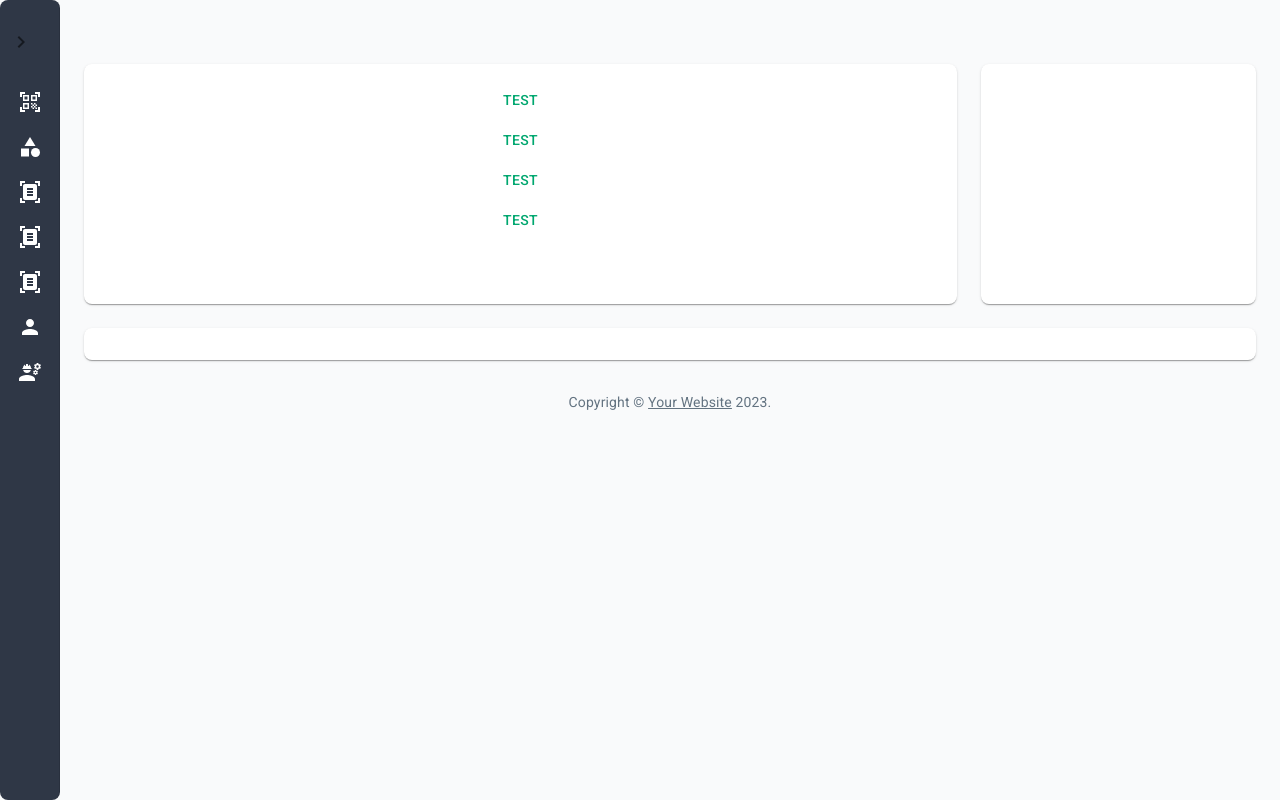
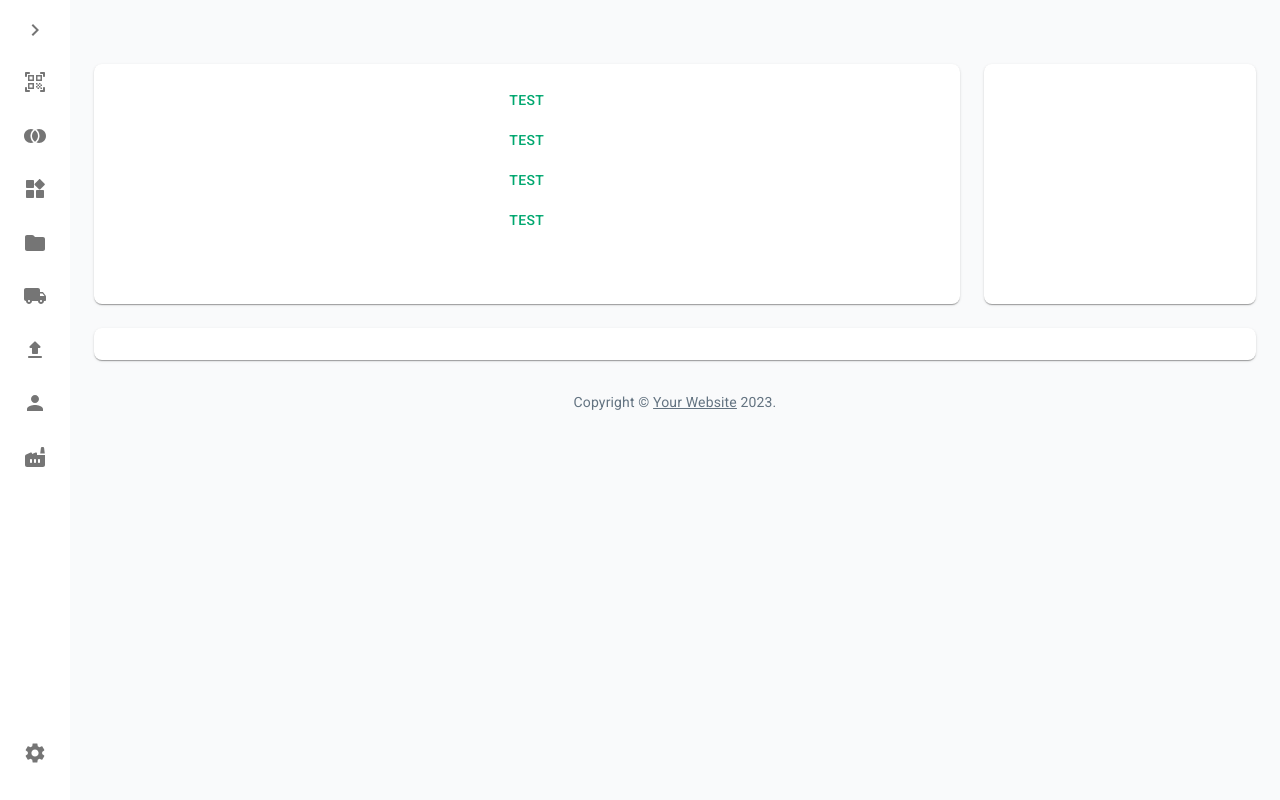
Before and after one commit to AndreaBellomia/LotsTracker, a React (Create React App) app in the folder react_app/: page / in a window 1280 px wide. Built offline with nearby package versions, Linux system fonts and the light colour scheme; the HTML template or start-up script is replaced by a standard one.

Commit message:
ui refactoring

```diff
--- a/react_app/src/layout/components/AsideNavbar.jsx
+++ b/react_app/src/layout/components/AsideNavbar.jsx
@@ -1,5 +1,5 @@
 import React, { useState } from 'react';
-import { Outlet, NavLink, Link } from 'react-router-dom';
+import { Outlet } from 'react-router-dom';
 
 import { styled } from '@mui/material/styles';
 import {
@@ -15,21 +15,28 @@ import {
   ListItemText,
   CssBaseline,
   Container,
+  Link
 } from '@mui/material';
+
+
 import Box from '@mui/material/Box';
 
 import {
   ChevronRight,
-  QrCodeScanner,
   Person,
-  Inventory,
-  DocumentScanner,
-  Engineering,
-  Category,
+  Settings,
+  FolderRounded,
+  WidgetsRounded,
+  QrCodeScannerRounded,
+  FactoryRounded,
+  JoinFullRounded,
+  LocalShippingRounded,
+  FileUploadRounded
 } from '@mui/icons-material';
 
+
 const drawerWidth = 240;
-const drawerClosedWidth = 60;
+const drawerClosedWidth = 70;
 
 const openedMixin = (theme) => ({
   width: drawerWidth,
@@ -52,36 +59,16 @@ const closedMixin = (theme) => ({
   // },
 });
 
-const DrawerHeader = styled('div')(({ theme }) => ({
+const DrawerHeader = styled('div')(({ theme, open }) => ({
   display: 'flex',
   alignItems: 'center',
-  justifyContent: 'flex-end',
-  padding: theme.spacing(0, 1),
+  justifyContent: 'center',
+
+  ...(open && {
+    justifyContent: 'end'
+  }),
   // necessary for content to be below app bar
-  ...theme.mixins.toolbar,
-}));
-
-const CustomAppBar = styled(AppBar, {
-  shouldForwardProp: (prop) => prop !== 'open',
-})(({ theme, open }) => ({
-  marginLeft: drawerClosedWidth,
-  width: `calc(100% - ${drawerClosedWidth}px)`,
-  zIndex: theme.zIndex.drawer + 1,
-  backgroundColor: 'transparent',
-  boxShadow: 'none',
-  color: 'black',
-  transition: theme.transitions.create(['width', 'margin'], {
-    easing: theme.transitions.easing.sharp,
-    duration: theme.transitions.duration.leavingScreen,
-  }),
-  ...(open && {
-    marginLeft: drawerWidth,
-    width: `calc(100% - ${drawerWidth}px)`,
-    transition: theme.transitions.create(['width', 'margin'], {
-      easing: theme.transitions.easing.sharp,
-      duration: theme.transitions.duration.enteringScreen,
-    }),
-  }),
+  // ...theme.mixins.toolbar,
 }));
 
 const CustomDrawer = styled(Drawer, { shouldForwardProp: (prop) => prop !== 'open' })(({ theme, open }) => ({
@@ -89,6 +76,7 @@ const CustomDrawer = styled(Drawer, { shouldForwardProp: (prop) => prop !== 'ope
   flexShrink: 0,
   whiteSpace: 'nowrap',
   boxSizing: 'border-box',
+  border: 0,
   ...(open && {
     ...openedMixin(theme),
     '& .MuiDrawer-paper': openedMixin(theme),
@@ -97,6 +85,8 @@ const CustomDrawer = styled(Drawer, { shouldForwardProp: (prop) => prop !== 'ope
     ...closedMixin(theme),
     '& .MuiDrawer-paper': closedMixin(theme),
   }),
+
+
 }));
 
 const CustomChevronIcon = styled(ChevronRight, { shouldForwardProp: (prop) => prop !== 'open' })(({ theme, open }) => ({
@@ -116,6 +106,8 @@ const CustomListItem = styled(ListItem, { shouldForwardProp: (prop) => prop !==
   display: 'block',
   borderRadius: '.5rem',
   marginBottom: 5,
+  color: theme.palette.text.secondary,
+  textDecoration: "none",
 
   ...(active && {
     backgroundColor: 'rgba(255, 255, 255, 0.04)',
@@ -131,77 +123,109 @@ export default function AsideNavbar() {
 
   const listItems = [
     {
-      url: 'lotti',
+      url: '/lotti',
       name: 'Lotti',
-      icon: <QrCodeScanner />,
+      icon: <QrCodeScannerRounded />,
     },
     {
-      url: 'magazzino',
-      name: 'Magazzino',
-      icon: <Category />,
+      url: '/lotti/riconsegna',
+      name: 'Rientro lotti',
+      icon: <JoinFullRounded />,
     },
     {
-      url: 'documenti',
-      name: 'Doc. di consegna',
-      icon: <DocumentScanner />,
+      url: '/magazzino',
+      name: 'Magazzino',
+      icon: <WidgetsRounded />,
     },
     {
-      url: 'fornitori/documenti/carico',
-      name: 'Doc. di carico',
-      icon: <DocumentScanner />,
+      url: '/documenti',
+      name: 'Doc. di vendita',
+      icon: <FolderRounded />,
     },
     {
-      url: 'fornitori/documenti/scarico',
-      name: 'Doc. di reso',
-      icon: <DocumentScanner />,
+      url: '/fornitori/documenti/carico',
+      name: 'Carico di magazzino',
+      icon: <LocalShippingRounded />,
     },
     {
-      url: 'clienti',
+      url: '/fornitori/documenti/scarico',
+      name: 'Doc. di reso',
+      icon: <FileUploadRounded />,
+    },
+    {
+      url: '/clienti',
       name: 'Clienti',
       icon: <Person />,
     },
     {
-      url: 'fornitori',
+      url: '/fornitori',
       name: 'Fornitori',
-      icon: <Engineering />,
+      icon: <FactoryRounded />,
     },
+
   ];
 
   return (
     <Box sx={{ display: 'flex' }}>
       <CssBaseline />
-      <CustomDrawer variant="permanent" open={open}>
-        <DrawerHeader>
+      <CustomDrawer variant="permanent" open={open} PaperProps={{ sx : { borderRadius: 0, backgroundColor: " white", border: 0 } }}>
+        <DrawerHeader open={open} >
           <IconButton onClick={handleDrawerToggle}>
             <CustomChevronIcon open={open} />
           </IconButton>
         </DrawerHeader>
         <List>
           {listItems.map((element, index) => (
-            <Link to={element.url} key={index}>
-              <CustomListItem disablePadding sx={{ color: 'white' }}>
+            <Link href={element.url} key={index} sx={{ textDecoration: "none", marginBottom: 5}}>
+              <CustomListItem disablePadding>
                 <ListItemButton
                   sx={{
                     justifyContent: open ? 'initial' : 'center',
                     px: 2,
-                    py: 0.5,
+                    py: 1,
+                    borderRadius: '5px'
                   }}
                 >
                   <ListItemIcon
                     sx={{
                       minWidth: 0,
                       mr: open ? 2 : 'auto',
-                      justifyContent: 'center',
-                      color: 'white',
+                      justifyContent: 'center'
                     }}
                   >
                     <>{element.icon}</>
                   </ListItemIcon>
-                  <ListItemText primary={element.name} sx={{ opacity: open ? 1 : 0 }} />
+                  <ListItemText primary={element.name} sx={{ opacity: open ? 1 : 0 }} primaryTypographyProps={{ variant: "button" }} />
                 </ListItemButton>
               </CustomListItem>
             </Link>
           ))}
+        </List>
+
+        <List sx={{ bottom: 0, marginTop: "auto" }}>
+          <Link href="/admin" sx={{ textDecoration: "none", marginBottom: 5}}>
+              <CustomListItem disablePadding>
+                <ListItemButton
+                  sx={{
+                    justifyContent: open ? 'initial' : 'center',
+                    px: 2,
+                    py: 1,
+                    borderRadius: '5px'
+                  }}
+                >
+                  <ListItemIcon
+                    sx={{
+                      minWidth: 0,
+                      mr: open ? 2 : 'auto',
+                      justifyContent: 'center'
+                    }}
+                  >
+                    <Settings />
+                  </ListItemIcon>
+                  <ListItemText primary="Admin" sx={{ opacity: open ? 1 : 0 }} primaryTypographyProps={{ variant: "button" }} />
+                </ListItemButton>
+              </CustomListItem>
+            </Link>
         </List>
       </CustomDrawer>
       <Box id="main-content" component="div" sx={{ p: 3, mt: 5, width: { sm: `100%` } }}>
--- a/react_app/src/pages/Customers/components/MainTableList.jsx
+++ b/react_app/src/pages/Customers/components/MainTableList.jsx
@@ -1,7 +1,7 @@
 import React, { useEffect, useState } from 'react';
 import { snack } from '@/components/Snackbar.jsx';
 
-import { Paper, Grid, Button, Box, Stack, Chip, Pagination, IconButton } from '@mui/material';
+import { Paper, Grid, Button, Box, Typography, Chip, Pagination, IconButton } from '@mui/material';
 import { Link, useNavigate } from 'react-router-dom';
 
 import EditIcon from '@mui/icons-material/Edit';
@@ -76,13 +76,10 @@ export default function () {
 
   return (
     <>
-      <Grid container spacing={3}>
-        <Grid item xs={6} md={4} lg={4}>
-          <InputSearch setterValue={setSearch} />
-        </Grid>
-        <Grid item xs={1} md={4} lg={4}></Grid>
-        <Grid item xs={5} md={4} lg={4}>
-          <Box sx={{ display: 'flex', justifyContent: 'end' }}>
+      <Box sx={{ display: 'flex', justifyContent: 'space-between', marginBottom: 3, alignItems: 'center' }}>
+        <Typography variant="h4" color="initial">
+          Documenti di consegna
+        </Typography>
         <Link to="/documenti/crea">
           <Button variant="contained" size="medium" color="grey">
             <AddIcon />
@@ -91,24 +88,30 @@ export default function () {
           </Button>
         </Link>
       </Box>
+      <Paper elevation={5}>
+        <Grid container>
+          <Grid item xs={6} md={4} lg={4}>
+            <Box sx={{ p: 2 }}>
+              <InputSearch setterValue={setSearch} />
+            </Box>
           </Grid>
           <Grid item xs={12}>
-          <Paper elevation={5}>
             <Tables headers={headers} bodis={bodis} orderBy={[orderBy, setOrderBy]}></Tables>
-          </Paper>
           </Grid>
           <Grid item xs={12}>
-          <Box mt="2" />
-
+            <Box sx={{ p: '1rem', display: 'flex', justifyContent: 'end' }}>
               <Pagination
                 count={Number(pages)}
-            color="primary"
+                color="grey"
+                shape="rounded"
                 onChange={(e, page) => {
                   setPageSelected(page);
                 }}
               />
+            </Box>
           </Grid>
         </Grid>
+      </Paper>
     </>
   );
 }
--- a/react_app/src/pages/ToSupplier/components/MainTableList.jsx
+++ b/react_app/src/pages/ToSupplier/components/MainTableList.jsx
@@ -1,7 +1,7 @@
 import React, { useEffect, useState } from 'react';
 import { snack } from '@/components/Snackbar.jsx';
 
-import { Paper, Grid, Button, Box, Stack, Chip, Pagination, IconButton } from '@mui/material';
+import { Paper, Grid, Button, Box, Stack, Chip, Pagination, IconButton, Typography } from '@mui/material';
 import { Link, useNavigate } from 'react-router-dom';
 
 import EditIcon from '@mui/icons-material/Edit';
@@ -76,13 +76,8 @@ export default function () {
 
   return (
     <>
-      <Grid container spacing={3}>
-        <Grid item xs={6} md={4} lg={4}>
-          <InputSearch setterValue={setSearch} />
-        </Grid>
-        <Grid item xs={1} md={4} lg={4}></Grid>
-        <Grid item xs={5} md={4} lg={4}>
-          <Box sx={{ display: 'flex', justifyContent: 'end' }}>
+      <Box sx={{ display: 'flex', justifyContent: 'space-between', marginBottom: 3, alignItems: "center" }}>
+        <Typography variant="h4" color="initial">Documenti di reso a fornitore</Typography>
         <Link to="crea">
           <Button variant="contained" size="medium" color="grey">
             <AddIcon />
@@ -91,24 +86,31 @@ export default function () {
           </Button>
         </Link>
       </Box>
+
+      <Paper elevation={5}>
+        <Grid container>
+          <Grid item xs={6} md={4} lg={4}>
+            <Box sx={{ p: 2 }}>
+              <InputSearch setterValue={setSearch} />
+            </Box>
           </Grid>
           <Grid item xs={12}>
-          <Paper elevation={5}>
             <Tables headers={headers} bodis={bodis} orderBy={[orderBy, setOrderBy]}></Tables>
-          </Paper>
           </Grid>
           <Grid item xs={12}>
-          <Box mt="2" />
-
+            <Box sx={{ p: '1rem', display: 'flex', justifyContent: 'end' }}>
               <Pagination
                 count={Number(pages)}
-            color="primary"
+                color="grey"
+                shape="rounded"
                 onChange={(e, page) => {
                   setPageSelected(page);
                 }}
               />
+            </Box>
           </Grid>
         </Grid>
+      </Paper>
     </>
   );
 }
```
Also changed, not shown: react_app/src/pages/FromSupplier/components/MainTableList.jsx (+15 -16 lines). Lines whose indentation alone changed are shown as unchanged.
